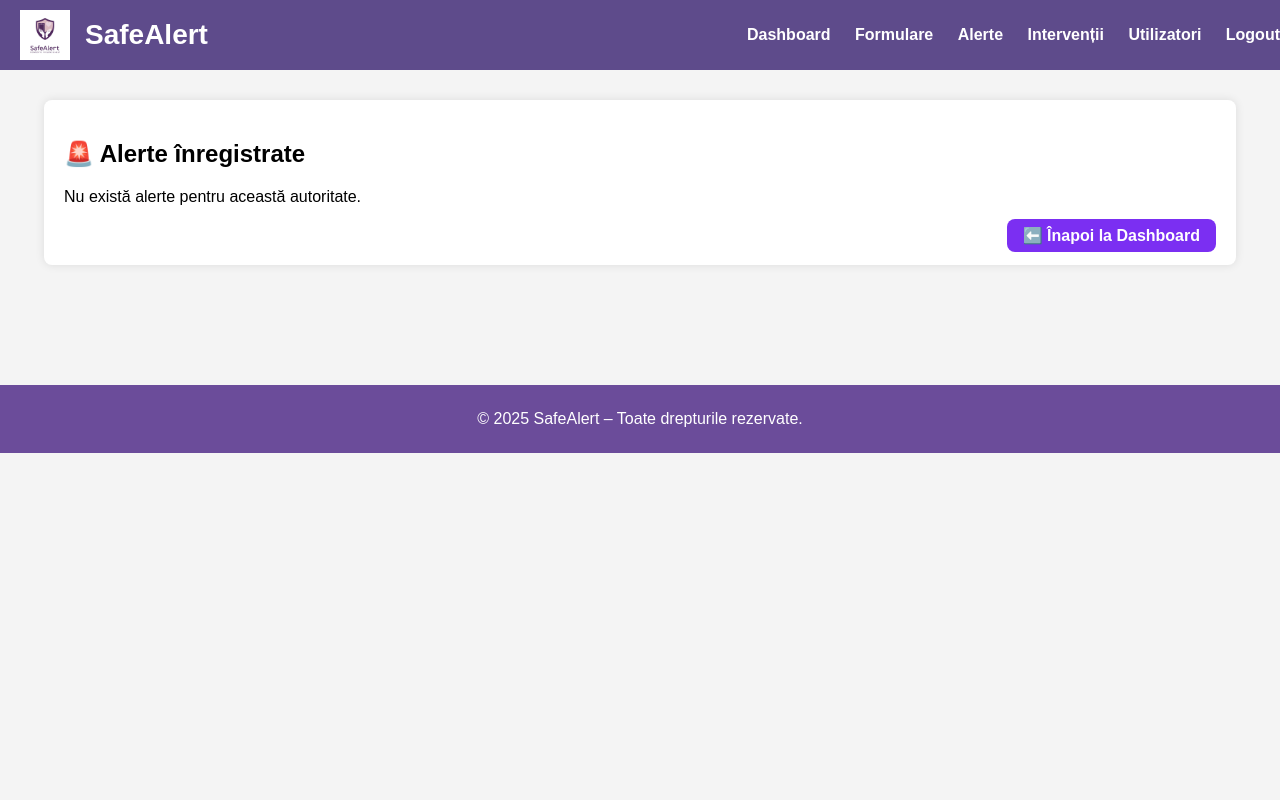
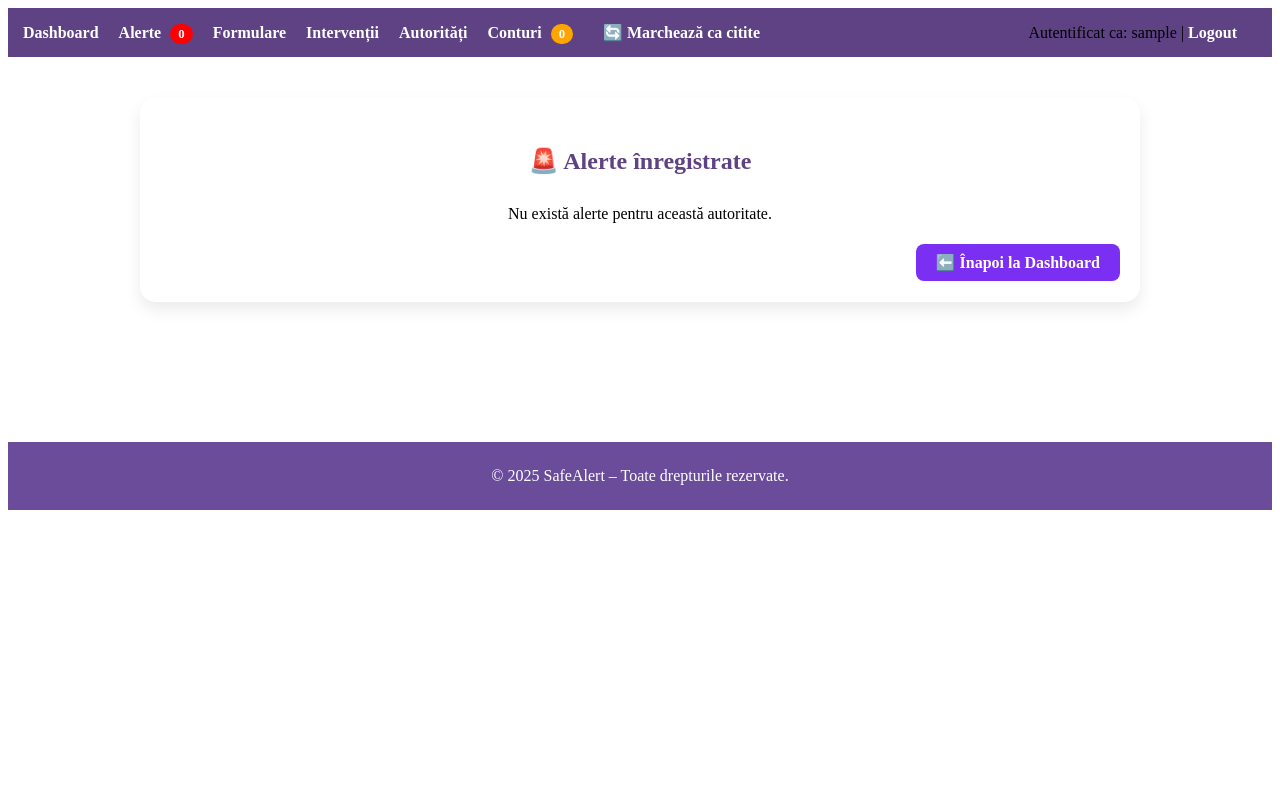
Before and after one commit to Cezzici/safealert-server, a PHP site: page /view_alerts.php in a window 1280 px wide. Run offline with PHP 8.4, Linux system fonts and the light colour scheme; the visitor is signed in with stand-in values (Sample User, id 1); data that the repository does not hold is empty.

Commit message:
modificari aspect 6 iulie

```diff
--- /dev/null
+++ b/check_new_alerts.php
@@ -0,0 +1,19 @@
+<?php
+require_once 'db.php';
+
+// Numar conturi pending
+$resultPending = $conn->query("SELECT COUNT(*) AS count FROM pending_users");
+$rowPending = $resultPending->fetch_assoc();
+$pendingCount = $rowPending['count'];
+
+// Numar alerte noi
+$resultAlerts = $conn->query("SELECT COUNT(*) AS count FROM alerts WHERE status = 'new'");
+$rowAlerts = $resultAlerts->fetch_assoc();
+$alertsCount = $rowAlerts['count'];
+
+// Returnam ambele numere ca JSON
+echo json_encode([
+    'pending' => $pendingCount,
+    'alerts' => $alertsCount
+]);
+?>
--- a/dashboard.php
+++ b/dashboard.php
@@ -154,11 +154,6 @@ if ($role === 'admin') {
 </head>
 <body>
 
-<div class="logout">
-  Autentificat ca: <?= htmlspecialchars($username) ?> (<?= htmlspecialchars($role) ?>) |
-  <a href="logout.php">Logout</a>
-</div>
-
 <h1>📊 Panou de control SafeAlert</h1>
 
 <?php if ($role === 'admin'): ?>
--- a/header.php
+++ b/header.php
@@ -3,171 +3,101 @@ if (session_status() == PHP_SESSION_NONE) {
     session_start();
 }
 
-$allowed_pages = ['login.php', 'login_check.php', 'signup.php'];
+$username = $_SESSION['username'] ?? '';
+$role = $_SESSION['role'] ?? '';
+?>
 
-$current_page = basename($_SERVER['PHP_SELF']);
-
-if (!in_array($current_page, $allowed_pages) && !isset($_SESSION['username'])) {
-    header('Location: login.php');
-    exit();
-}
-
-require_once 'db.php';
-
-// Numărăm pending users doar pentru admin
-$pendingUsersCount = 0;
-if (isset($_SESSION['role']) && $_SESSION['role'] === 'admin') {
-    $pendingUsersCount = $conn->query("SELECT COUNT(*) FROM pending_users")->fetch_row()[0];
-}
-?>
 <!DOCTYPE html>
 <html lang="ro">
 <head>
     <meta charset="UTF-8">
+    <meta name="viewport" content="width=device-width, initial-scale=1.0">
     <title>SafeAlert</title>
     <style>
-        body {
-            margin: 0;
-            font-family: Arial, sans-serif;
-            background-color: #f4f4f4;
+        .navbar {
+            background-color: #5e4283;
+            padding: 15px;
             display: flex;
-            flex-direction: column;
-            min-height: 100vh;
+            justify-content: space-between;
+            align-items: center;
         }
 
-        header {
-            background-color: #5e4b8b;
+        .navbar a {
             color: white;
-            padding: 10px 20px;
-            display: flex;
-            align-items: center;
-            justify-content: space-between;
-            position: fixed;
-            top: 0;
-            left: 0;
-            width: 100%;
-            z-index: 1000;
+            text-decoration: none;
+            margin-right: 20px;
+            font-weight: bold;
         }
 
-
-        header h1 {
-            margin: 0;
-            font-size: 28px;
-            color:white;
-        }
-
-        header img {
-            height: 50px;
-            margin-right: 15px;
-        }
-
-        nav a {
-            color: white;
-            margin-right: 20px;
-            text-decoration: none;
-            font-weight: bold;
-            position: relative;
-        }
-
-        nav a:hover {
+        .navbar a:hover {
             text-decoration: underline;
         }
 
-        .notification-badge {
+        .navbar .menu {
+            display: flex;
+            align-items: center;
+        }
+
+        .badge {
             background-color: red;
             color: white;
-            border-radius: 50%;
-            padding: 2px 6px;
-            font-size: 12px;
-            position: absolute;
-            top: -8px;
-            right: -12px;
+            padding: 3px 8px;
+            border-radius: 12px;
+            font-size: 0.8em;
+            margin-left: 5px;
         }
 
-        .container {
-            width: 1200px;
-            max-width: 90%;
-            background-color: white;
-            padding: 20px;
-            border-radius: 8px;
-            box-shadow: 0 0 10px rgba(0, 0, 0, 0.1);
-            margin: 20px auto;
-            margin-top: 100px;
+        .badge-orange {
+            background-color: orange;
         }
 
-        table {
-            width: 100%;
-            border-collapse: collapse;
-            margin-top: 20px;
+        .mark-read {
+            color: #ffb400;
+            margin-left: 10px;
+            font-weight: bold;
         }
 
-        table th, table td {
-            border: 1px solid #ccc;
-            padding: 10px;
-            text-align: center;
-        }
-
-        table th {
-            background-color: #5e4b8b;
-            color: white;
-        }
-
-        table tr:nth-child(even) {
-            background-color: #f9f9f9;
-        }
-
-        button, .btn {
-            background-color: #7b5eb6;
-            color: white;
-            padding: 10px 15px;
-            border: none;
-            border-radius: 5px;
+        .mark-read:hover {
+            text-decoration: underline;
             cursor: pointer;
-            text-decoration: none;
-            display: inline-block;
-            margin-top: 10px;
-        }
-
-        button:hover, .btn:hover {
-            background-color: #6749a4;
-        }
-
-        footer {
-            background-color: #5e4b8b;
-            color: white;
-            text-align: center;
-            padding: 10px;
-            margin-top: auto;
         }
     </style>
 </head>
 <body>
-    <header>
-        <div style="display: flex; align-items: center;">
-            <img src="LOGO SAFEALERT.png" alt="SafeAlert Logo">
-            <h1>SafeAlert</h1>
-        </div>
-        <nav>
-            <a href="dashboard.php">Dashboard</a>
 
-            <?php if ($_SESSION['role'] == 'admin' || $_SESSION['role'] == 'authority') : ?>
-                <a href="view_forms.php">Formulare</a>
-                <a href="view_alerts.php">Alerte</a>
-            <?php endif; ?>
+<div class="navbar">
+    <div class="menu">
+        <a href="dashboard.php">Dashboard</a>
+        <?php if ($role === 'admin' || $role === 'authority'): ?>
+            <a href="view_alerts.php">Alerte <span id="alertBadge" class="badge">0</span></a>
+            <a href="view_forms.php">Formulare</a>
+        <?php endif; ?>
 
-            <a href="view_interventions.php">Intervenții</a>
+        <a href="view_interventions.php">Intervenții</a>
 
-            <?php if ($_SESSION['role'] == 'admin') : ?>
-                <a href="manage_pending_users.php" style="position: relative;">
-                    Utilizatori
-                    <?php if ($pendingUsersCount > 0): ?>
-                        <span class="notification-badge"><?= $pendingUsersCount ?></span>
-                    <?php endif; ?>
-                </a>
-            <?php endif; ?>
+        <?php if ($role === 'admin'): ?>
+            <a href="view_authorities.php">Autorități</a>
+            <a href="manage_pending_users.php">Conturi <span id="pendingBadge" class="badge badge-orange">0</span></a>
+            <a href="mark_notifications_read.php" class="mark-read">🔄 Marchează ca citite</a>
+        <?php endif; ?>
+    </div>
 
-            <a href="logout.php">Logout</a>
-        </nav>
-    </header>
+    <div>
+        Autentificat ca: <?= htmlspecialchars($username) ?> |
+        <a href="logout.php" style="color: white; font-weight: bold;">Logout</a>
+    </div>
+</div>
 
-    <div class="container">
+<script>
+    function updateNotifications() {
+        fetch('check_new_alerts.php')
+            .then(response => response.json())
+            .then(data => {
+                document.getElementById('pendingBadge').innerText = data.pending;
+                document.getElementById('alertBadge').innerText = data.alerts;
+            });
+    }
+
+    setInterval(updateNotifications, 5000);
+    updateNotifications();
+</script>
--- a/manage_authorities.php
+++ b/manage_authorities.php
@@ -101,7 +101,6 @@ $authority_id = 'AUT-' . date('Ymd') . '-' . $new_number;
     </style>
 </head>
 <body>
-    <?php include 'header.php'; ?>
 
     <div class="form-container">
         <h2>➕ Adaugă Autoritate</h2>
--- a/view_alerts.php
+++ b/view_alerts.php
@@ -26,60 +26,63 @@ $stmt->execute();
 $result = $stmt->get_result();
 ?>
 
+<style>
+    .page-container { max-width: 1000px; margin: 0 auto; padding: 40px 20px; }
+    .card { background-color: white; border-radius: 16px; padding: 30px 20px; box-shadow: 0 8px 16px rgba(0,0,0,0.08); }
+    h2 { text-align: center; margin-bottom: 30px; color: #5e4283; }
+    table { width: 100%; border-collapse: collapse; margin-top: 20px; }
+    th { background-color: #5e4283; color: white; padding: 12px; font-size: 0.95em; }
+    td { padding: 12px; text-align: center; border-bottom: 1px solid #ccc; }
+    tr:hover { background-color: #f9f9f9; }
+    a.action-link { color: #5e4283; text-decoration: none; font-weight: bold; }
+    a.action-link:hover { text-decoration: underline; }
+    .back-btn { background-color: #7b2ff2; color: white; padding: 10px 20px; border-radius: 8px; text-decoration: none; font-weight: bold; }
+    .back-btn:hover { background-color: #5e4283; }
+</style>
+
+<div class="page-container">
     <div class="card">
         <h2>🚨 Alerte înregistrate</h2>
 
         <?php if ($result->num_rows > 0): ?>
-    <table style="width: 100%; border-collapse: collapse; margin-top: 20px;">
+            <table>
                 <thead>
-        <tr style="background-color: #5e4283; color: white;">
-          <th style="padding: 10px;">Utilizator</th>
-          <th style="padding: 10px;">Gravitate</th>
-          <th style="padding: 10px;">Locație</th>
-          <th style="padding: 10px;">Autoritate</th>
-          <th style="padding: 10px;">Dată</th>
-          <th style="padding: 10px;">Status</th>
-          <th style="padding: 10px;">Acțiune</th>
+                    <tr>
+                        <th>Utilizator</th>
+                        <th>Gravitate</th>
+                        <th>Locație</th>
+                        <th>Autoritate</th>
+                        <th>Dată</th>
+                        <th>Status</th>
+                        <th>Acțiune</th>
                     </tr>
                 </thead>
                 <tbody>
                     <?php while ($row = $result->fetch_assoc()): ?>
-          <tr style="border-bottom: 1px solid #ccc;">
-            <td style="padding: 10px;">
-              <?= htmlspecialchars($row['user_name'] ?? 'Necunoscut') ?>
-            </td>
-            <td style="padding: 10px; color: <?= $row['severity'] >= 4 ? 'red' : '#333' ?>;">
+                        <tr>
+                            <td><?= htmlspecialchars($row['user_name'] ?? 'Necunoscut') ?></td>
+                            <td style="color: <?= $row['severity'] >= 4 ? 'red' : '#333' ?>;">
                                 <strong><?= htmlspecialchars($row['severity']) ?></strong>
                             </td>
-            <td style="padding: 10px;">
-              <?= htmlspecialchars($row['location']) ?>
-            </td>
-            <td style="padding: 10px;">
-              <?= htmlspecialchars($row['authority_name'] ?? 'N/A') ?>
-            </td>
-            <td style="padding: 10px;">
-              <?= htmlspecialchars($row['created_at']) ?>
-            </td>
-            <td style="padding: 10px;">
-              <?= htmlspecialchars($row['status']) ?>
-            </td>
-            <td style="padding: 10px;">
-              <a href="form_view.php?alert_id=<?= $row['alert_id'] ?>" style="color: #5e4283;">🔍 Formular</a>
-              |
-              <a href="intervention_view.php?alert_id=<?= $row['alert_id'] ?>" style="color: #5e4283;">🛠️ Intervenție</a>
+                            <td><?= htmlspecialchars($row['location']) ?></td>
+                            <td><?= htmlspecialchars($row['authority_name'] ?? 'N/A') ?></td>
+                            <td><?= htmlspecialchars($row['created_at']) ?></td>
+                            <td><?= htmlspecialchars($row['status']) ?></td>
+                            <td>
+                                <a href="form_view.php?alert_id=<?= $row['alert_id'] ?>" class="action-link">🔍 Formular</a> |
+                                <a href="intervention_view.php?alert_id=<?= $row['alert_id'] ?>" class="action-link">🛠️ Intervenție</a>
                             </td>
                         </tr>
                     <?php endwhile; ?>
                 </tbody>
             </table>
         <?php else: ?>
-    <p>Nu există alerte pentru această autoritate.</p>
+            <p style="text-align: center; margin-top: 20px;">Nu există alerte pentru această autoritate.</p>
         <?php endif; ?>
 
-  <div style="text-align: right; margin-top: 20px;">
-    <a href="dashboard.php" style="background-color: #7b2ff2; color: white; padding: 8px 16px; border-radius: 8px; text-decoration: none; font-weight: bold;">
-      ⬅️ Înapoi la Dashboard
-    </a>
+        <div style="text-align: right; margin-top: 30px;">
+            <a href="dashboard.php" class="back-btn">⬅️ Înapoi la Dashboard</a>
+        </div>
     </div>
 </div>
 
```
Also changed, not shown: mark_notifications_read.php (+5 -11 lines), view_all_forms.php (+61 -28 lines), view_authorities.php (+33 -30 lines), view_forms.php (+37 -22 lines), view_interventions.php (+35 -23 lines). Lines whose indentation alone changed are shown as unchanged.
